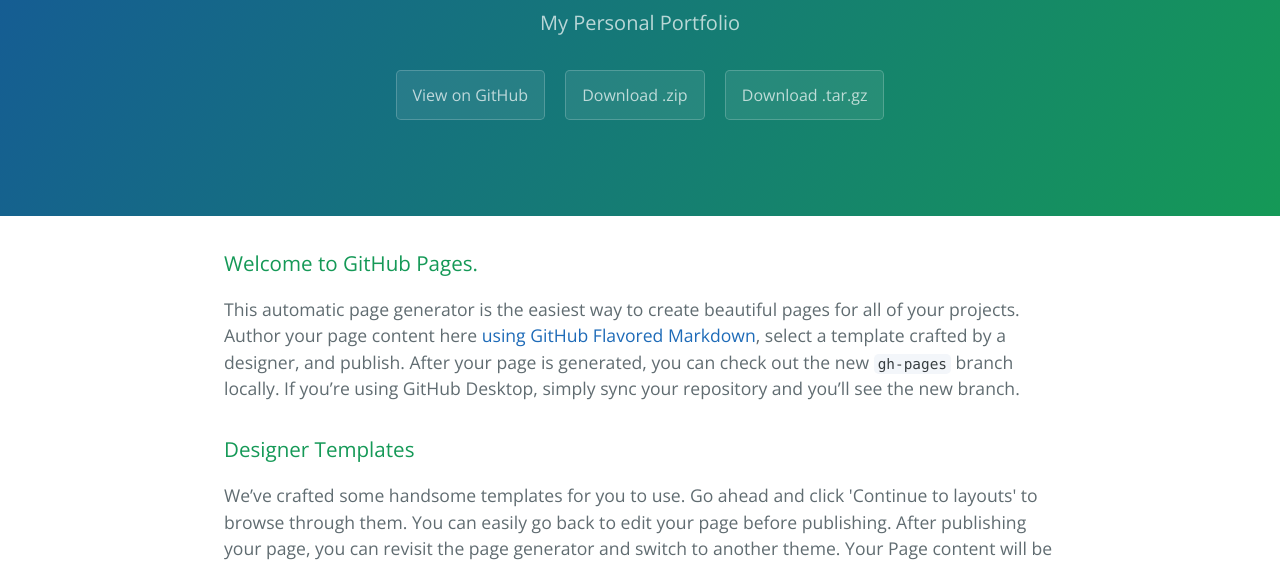
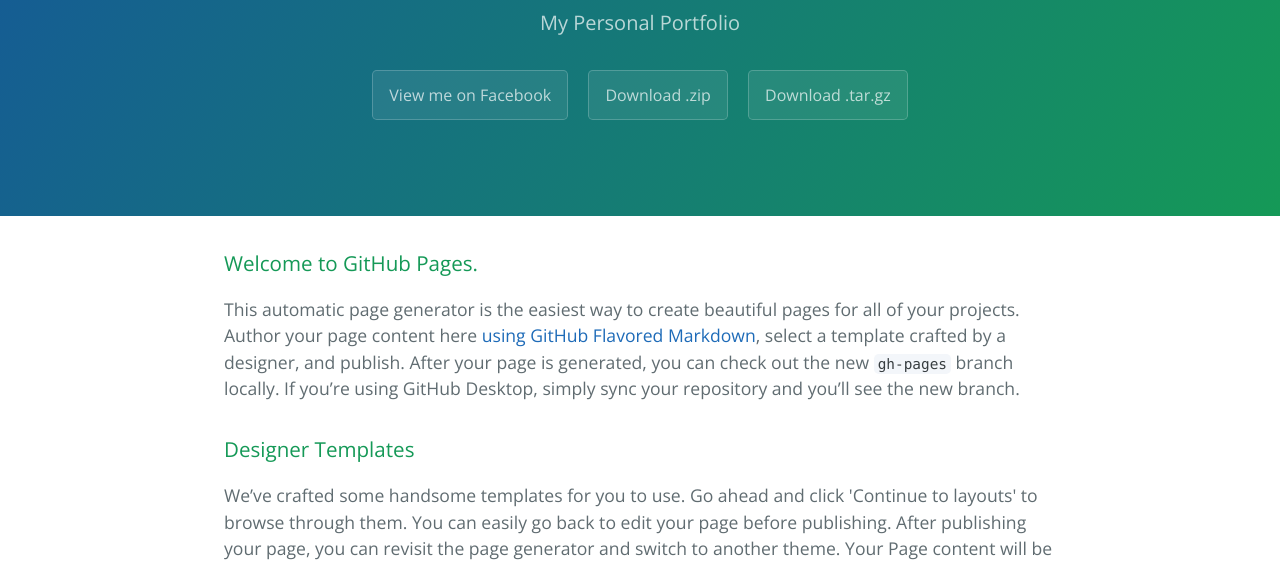
Before and after one commit to rdprassy/portfolio, a plain HTML site: page index.html in a window 1280 px wide. Shown: the part 245-807 px from the top of the page. Drawn offline with nearby package versions, Linux system fonts and the light colour scheme.

Commit message:
Update index.html

```diff
--- a/index.html
+++ b/index.html
@@ -23,7 +23,7 @@
     <section class="page-header">
       <h1 class="project-name"> Devi Prasad Choudhary (rdprassy) Portfolio</h1>
       <h2 class="project-tagline">My Personal Portfolio</h2>
-      <a href="https://github.com/rdprassy/portfolio" class="btn">View on GitHub</a>
+      <a href="https://www.facebook.com/deviprasad.rdz" class="btn">View me on Facebook</a>
       <a href="https://github.com/rdprassy/portfolio/zipball/master" class="btn">Download .zip</a>
       <a href="https://github.com/rdprassy/portfolio/tarball/master" class="btn">Download .tar.gz</a>
     </section>
```
